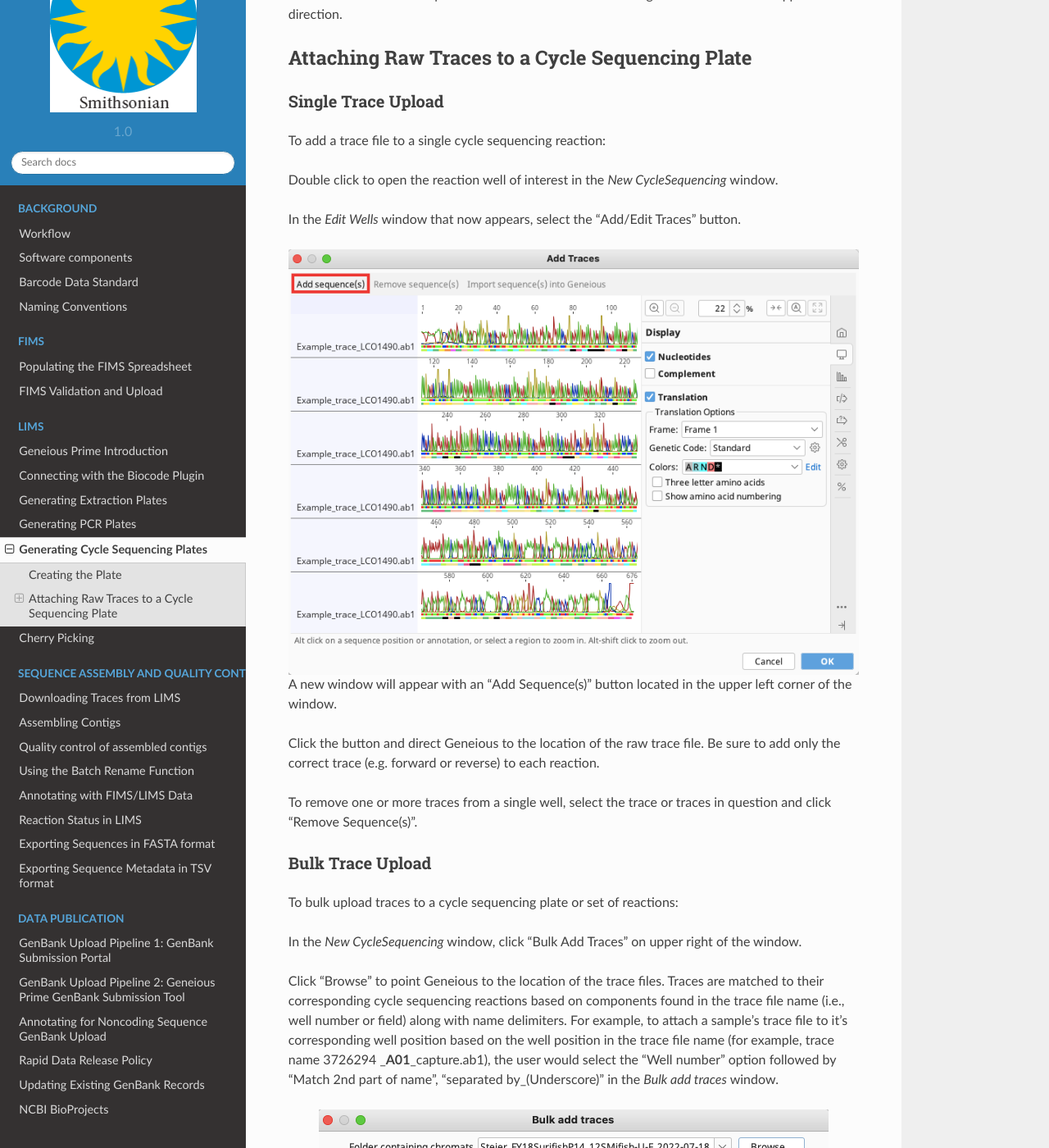
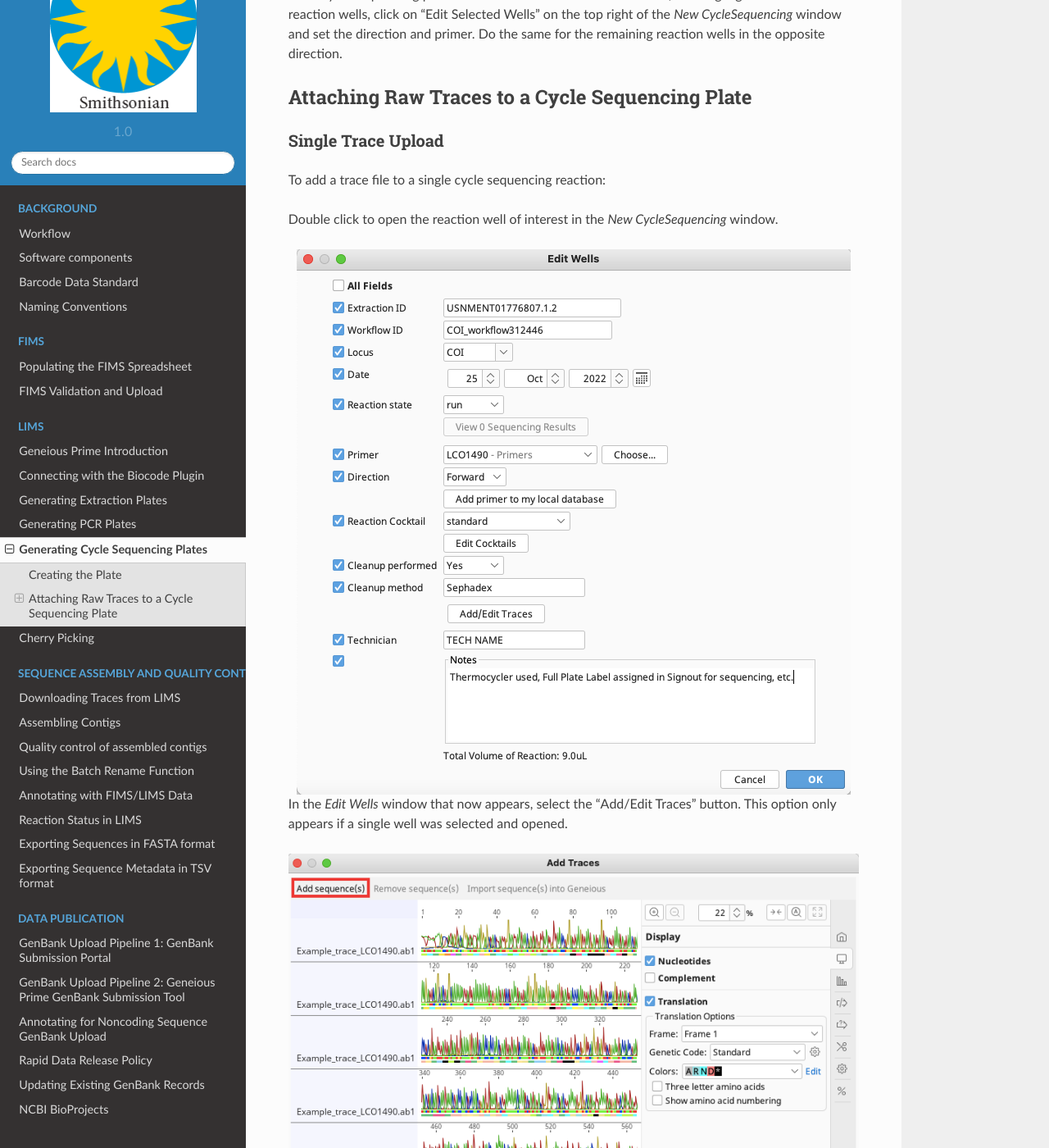
Before and after one commit to SIBarcodeNetwork/ReadtheDocsMaster, a Sphinx documentation site: the page built from Docs/cyclesequencing_plates.rst, in a window 1280 px wide and 1400 px high, scrolled down 2398 px. Shown: the whole window at 82% size. Built offline with Sphinx 7.4.7 and the Read the Docs theme 2.0.0, drawn with Linux system fonts in a browser that asks for light colours; some of the changed text lies outside the part shown.

Commit message:
Update cyclesequencing_plates.rst

```diff
--- a/Docs/cyclesequencing_plates.rst
+++ b/Docs/cyclesequencing_plates.rst
@@ -47,7 +48,10 @@
 
 Double click to open the reaction well of interest in the *New CycleSequencing* window.
 
-In the *Edit Wells* window that now appears, select the "Add/Edit Traces" button.
+.. figure:: /images/edit_CS_wells_addtrace.png
+  :align: center
+
+In the *Edit Wells* window that now appears, select the "Add/Edit Traces" button. This option only appears if a single well was selected and opened.
 
 .. figure:: /images/add_trace_well.png
   :align: center
```
Also changed, not shown: other parts of Docs/cyclesequencing_plates.rst (+1 -0 lines).
